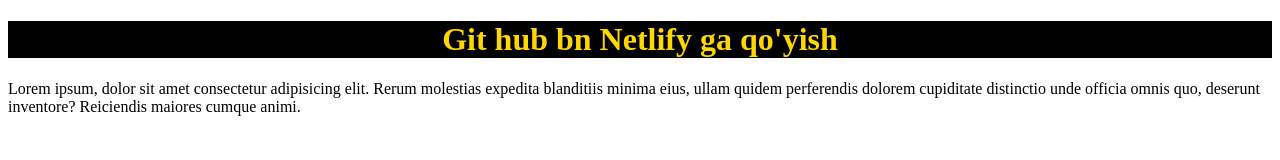
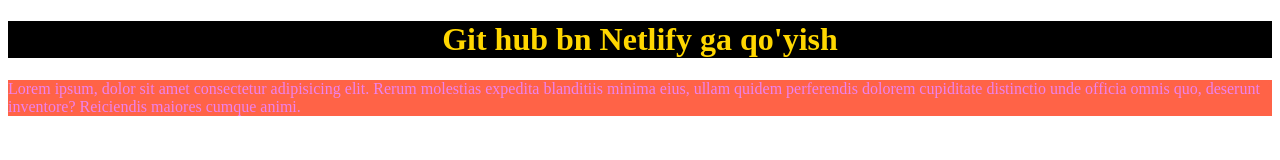
Before and after one commit to frontendoniyorbek/test_, a plain HTML site: page index.html in a window 1280 px wide. Drawn offline with Linux system fonts and the light colour scheme.

Commit message:
add paragraph style

```diff
--- a/index.html
+++ b/index.html
@@ -7,7 +7,7 @@
 	</head>
 	<body>
 		<h1 style="text-align: center; background-color: black; color: gold">Git hub bn Netlify ga qo'yish</h1>
-		<p>
+		<p style="color: violet; background-color: tomato">
 			Lorem ipsum, dolor sit amet consectetur adipisicing elit. Rerum molestias expedita blanditiis minima eius, ullam quidem
 			perferendis dolorem cupiditate distinctio unde officia omnis quo, deserunt inventore? Reiciendis maiores cumque animi.
 		</p>
```
